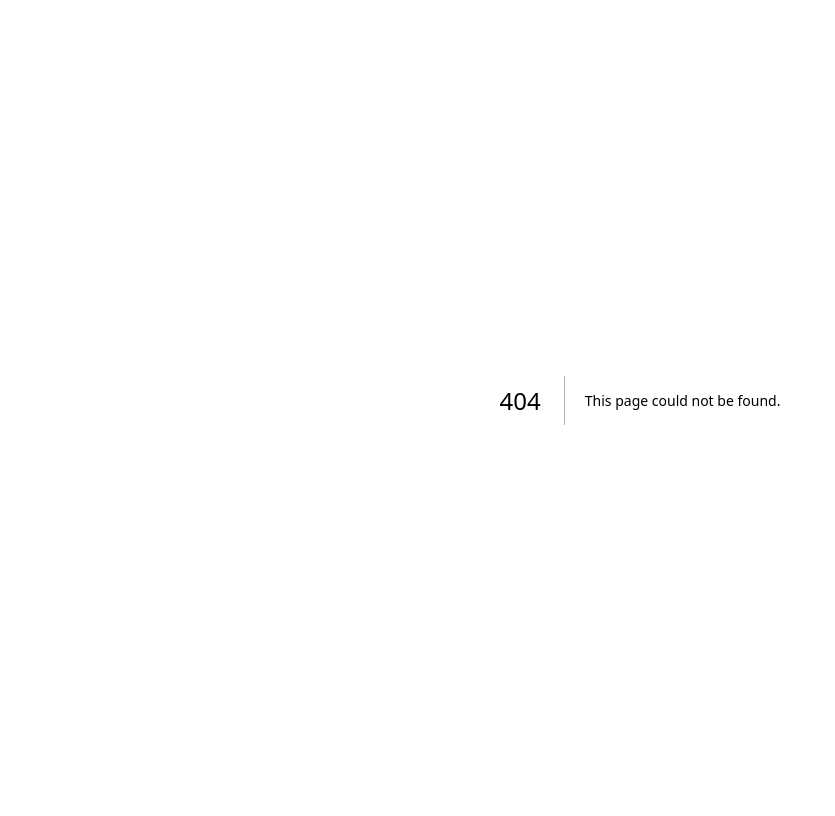
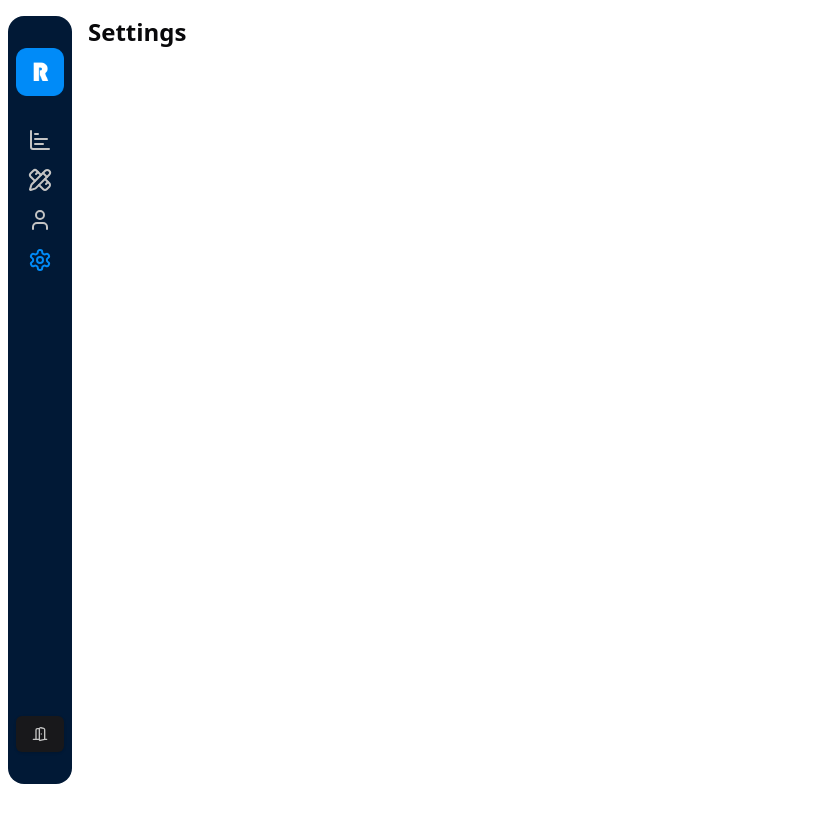
Before and after one commit to codewithkin/reuh, a Next.js app: page /dashboard/settings in a window 1280 px wide. Before the commit this address had no page. Shown: the whole page, without its empty margins (0-835 px from the left). Built offline with nearby package versions, Linux system fonts and the light colour scheme.

Commit message:
[ADD]: Settings and Tools pages [ADD]: Links to settings and tool pages

```diff
--- /dev/null
+++ b/src/app/dashboard/settings/page.tsx
@@ -0,0 +1,7 @@
+export default function Settings() {
+    return (
+        <section className="py-4 overflow-y-scroll h-screen md:py-0 md:pb-8 px-4 w-full">
+          <h2 className="font-semibold text-2xl">Settings</h2>
+        </section>
+    )
+}
--- /dev/null
+++ b/src/app/dashboard/tools/page.tsx
@@ -0,0 +1,7 @@
+export default function Tools() {
+    return (
+        <section className="py-4 overflow-y-scroll h-screen md:py-0 md:pb-8 px-4 w-full">
+          <h2 className="font-semibold text-2xl">Tools</h2>
+        </section>
+    )
+}
--- a/src/components/DesktopNavBar.tsx
+++ b/src/components/DesktopNavBar.tsx
@@ -33,17 +33,17 @@ export default function NavBar () {
                         </Link>
                     </li>
                     <li>
-                        <Link className={`${url === `/dashboard/tools`} hover:text-primaryLight transition duration-300`} href="/">
+                        <Link className={`${url === `/dashboard/tools` && "text-primaryLight"} hover:text-primaryLight transition duration-300`} href="/dashboard/tools">
                             <PencilRuler />
                         </Link>
                     </li>
                     <li>
-                        <Link className={`${url === `/dashboard/profile`} hover:text-primaryLight transition duration-300`} href="/">
+                        <Link className={`${url === `/dashboard/profile` && "text-primaryLight"} hover:text-primaryLight transition duration-300`} href="/dashboard/settings">
                             <User />
                         </Link>
                     </li>
                     <li>
-                        <Link className={`${url === `/dashboard/settings`} hover:text-primaryLight transition duration-300`} href="/">
+                        <Link className={`${url === `/dashboard/settings` && "text-primaryLight"} hover:text-primaryLight transition duration-300`} href="/dashboard/settings">
                             <Settings />
                         </Link>
                     </li>
```
